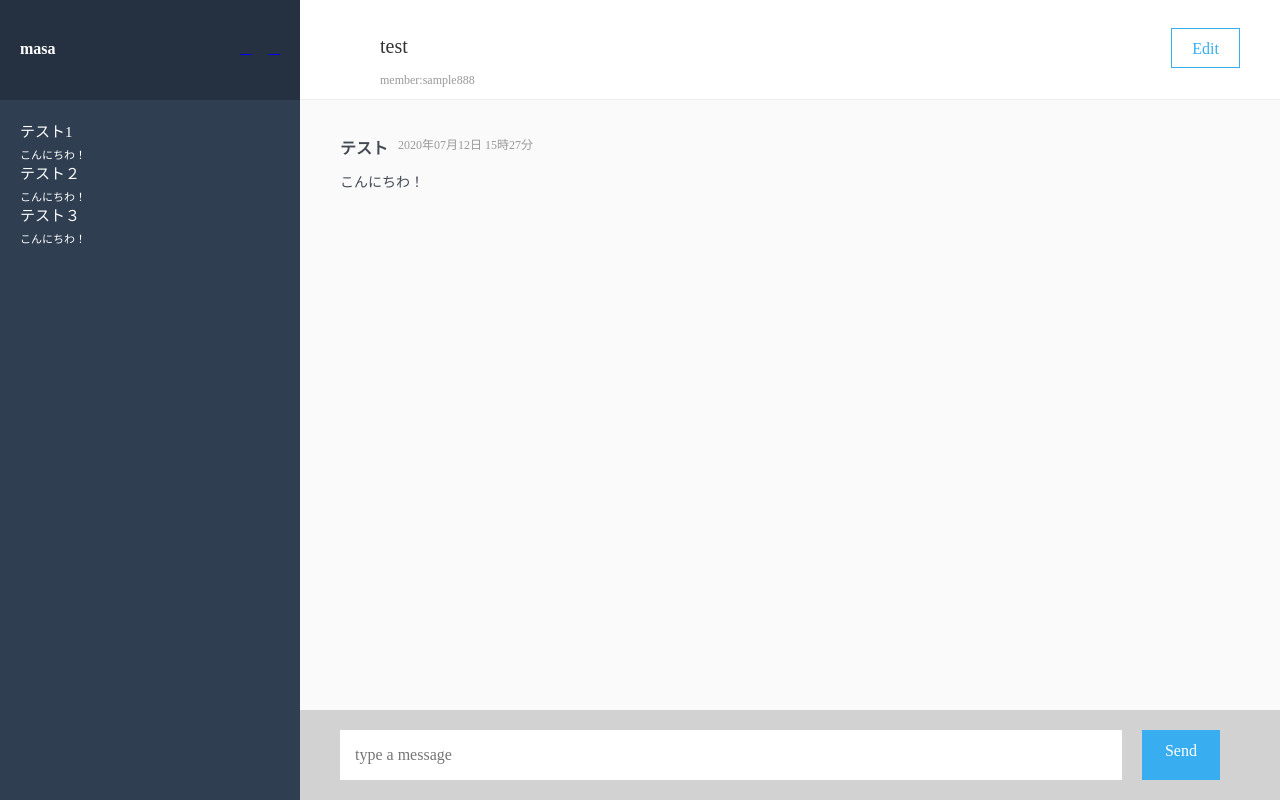
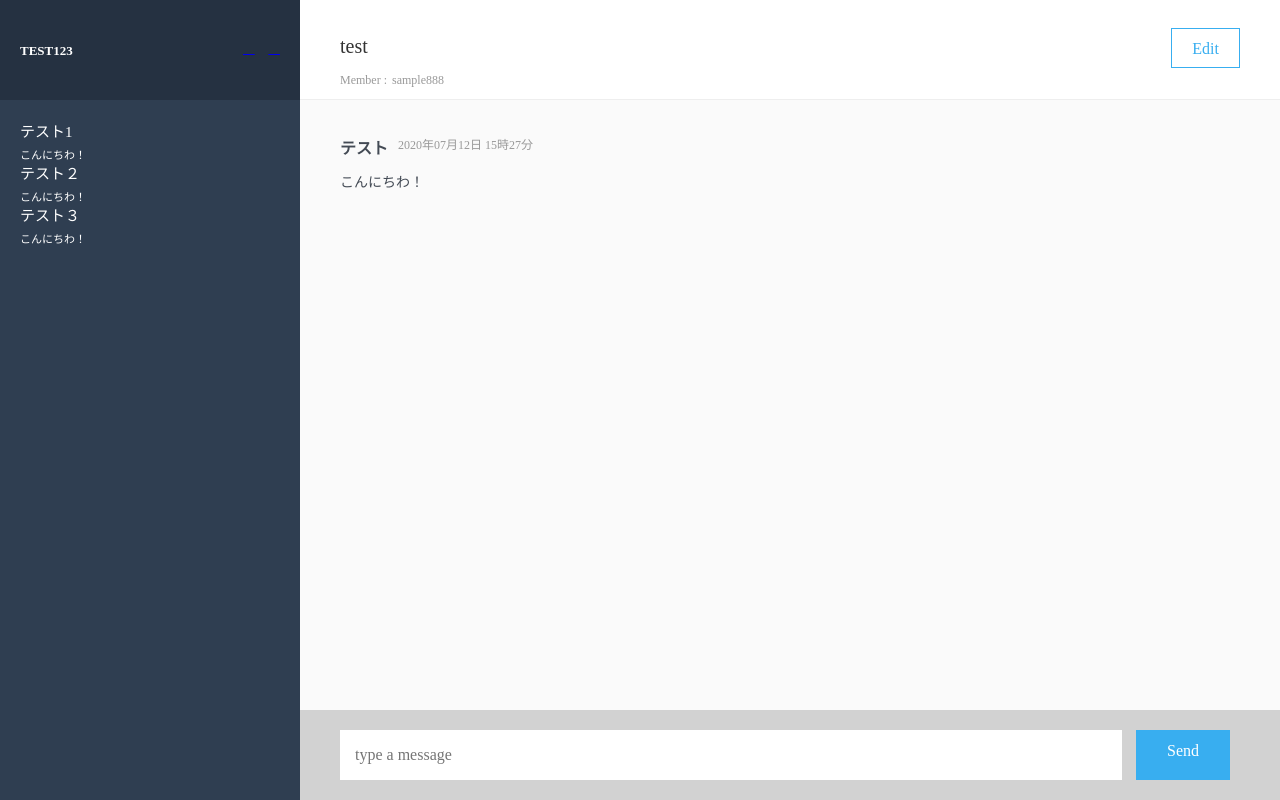
Before and after one commit to 33hiro33/chat-space, a Rails app: page / in a window 1280 px wide. Run offline with Rails 7, Linux system fonts and the light colour scheme; style sheets or scripts are compiled from the project's sources; some libraries are stand-ins or nearby versions.

Commit message:
フロント微調整

```diff
--- a/app/assets/stylesheets/modules/_messages.scss
+++ b/app/assets/stylesheets/modules/_messages.scss
@@ -29,12 +29,13 @@
     }
       &__name {
         color: #ffffff;
-        font-size: 16px;
+        font-size: 13px;
         font-weight: bold;
+        padding-top: 3px;
         }
     &__iconlist {
         width: 65px;
-        padding-left: 25px;
+        padding-left: 28px;
         color: #ffffff;
         font-size: 15px;
         display: flex;
@@ -86,7 +87,6 @@
     justify-content: space-between;
     &__group {
       margin: 0;
-      padding: 0 40px;
       &__group-name {
         color: #333333;
         font-size: 20px;
@@ -100,6 +100,7 @@
         &__member {
           color: #999999;
           font-size: 12px;
+          padding-left: 5px;
         }
       }
     }
@@ -189,10 +190,10 @@
     }
       .send-btn {
         background-color: #38AEF0;
-        width: 10%;
+        width: 12%;
         height: 50px;
         color: #ffffff;
-        margin: 0 10px 0 20px;
+        margin: 0 0 0 14px;
         padding: 12px 0 0 0 ;
         text-align: center;
       }
--- a/app/views/messages/_main_chat.html.haml
+++ b/app/views/messages/_main_chat.html.haml
@@ -5,7 +5,7 @@
       .main-header__group__group-name
         test
       .main-header__group__group-list
-        member:
+        Member :
         .main-header__group__group-list__member
           sample888
     = link_to "#", class: "main-header__edit__btn" do
--- a/app/views/messages/_side_bar.html.haml
+++ b/app/views/messages/_side_bar.html.haml
@@ -2,7 +2,7 @@
   .side-header
     .side-header__user
       .side-header__name
-        masa
+        TEST123
       .side-header__iconlist
         = link_to "#" do
           = icon('far', 'edit', class: 'btn1')
```
